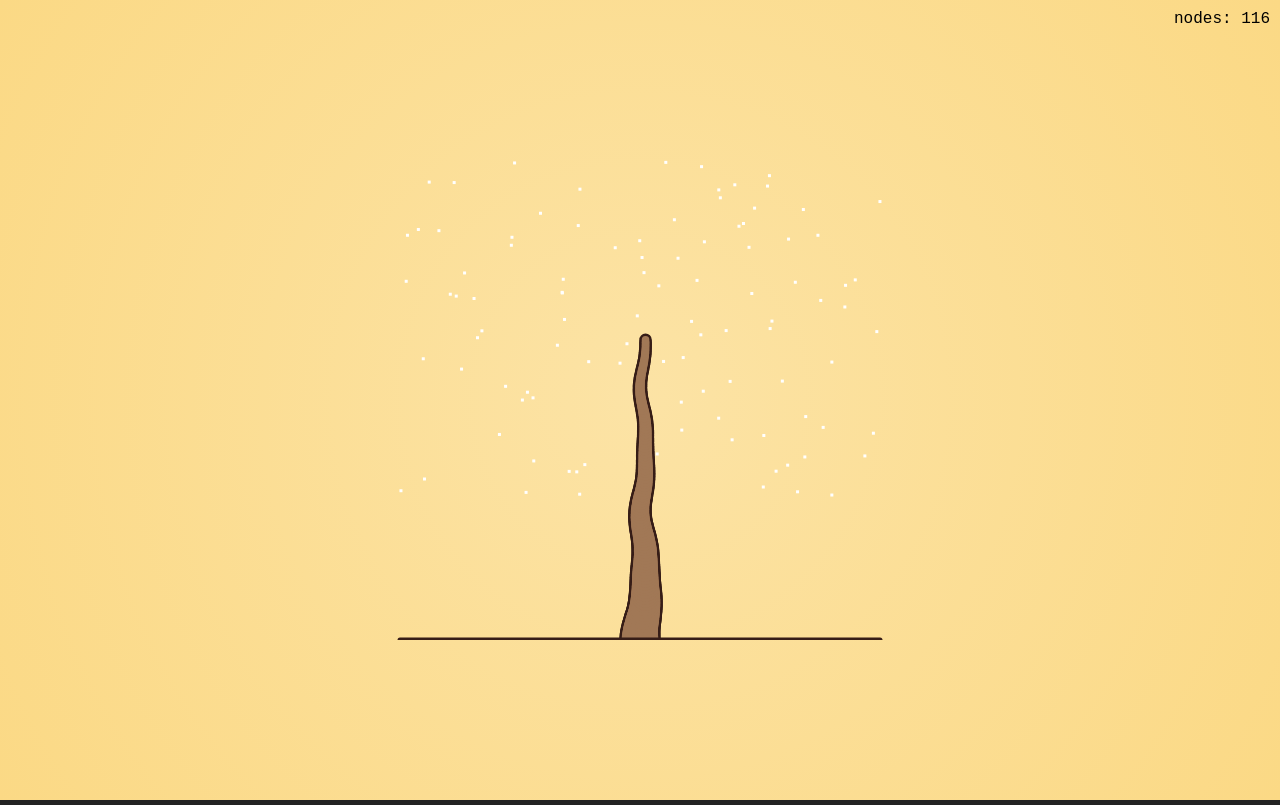
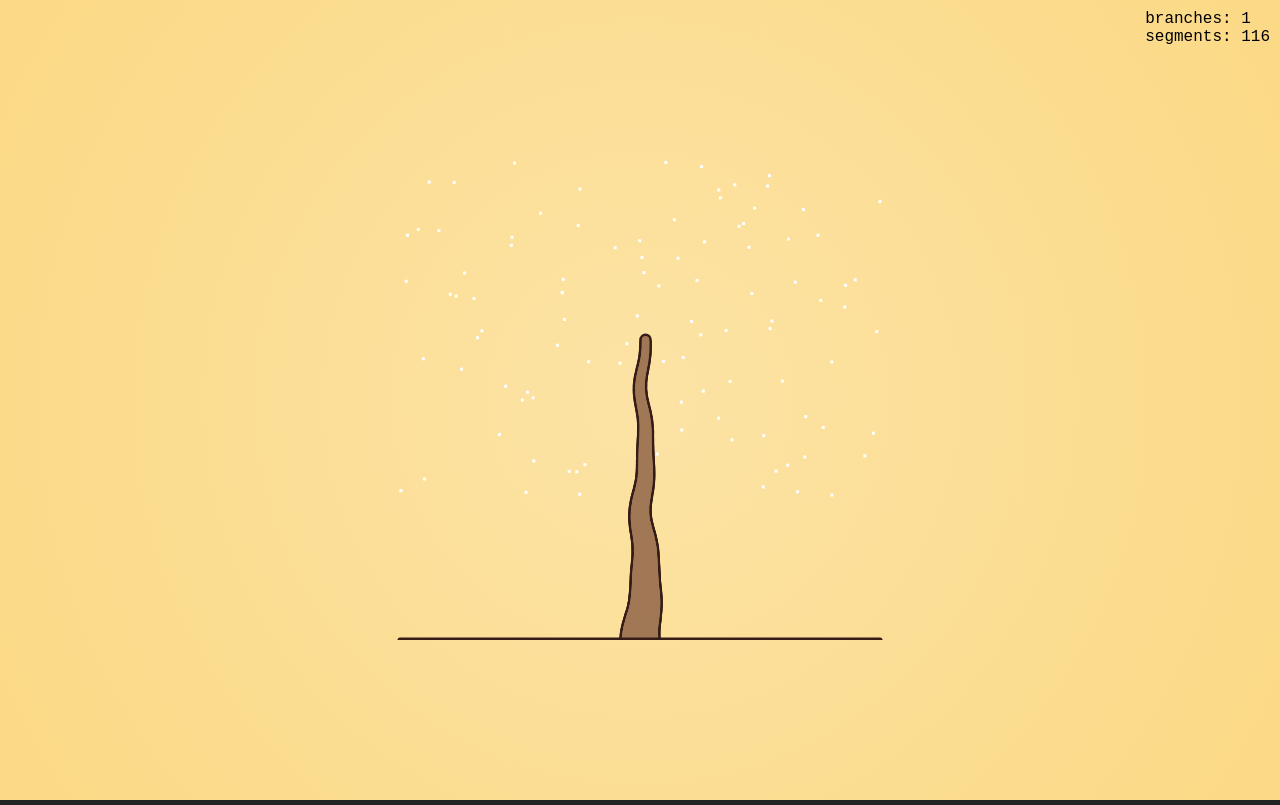
Before and after one commit to luciopaiva/tree, a plain HTML site: page index.html in a window 1280 px wide. Drawn offline with Linux system fonts and the light colour scheme.

Commit message:
Prepare for multiple branches

```diff
--- a/index.html
+++ b/index.html
@@ -44,7 +44,8 @@
 </head>
 <body>
 <div id="stats">
-    <p>nodes: <span id="nodes"></span></p>
+    <p>branches: <span id="branches"></span></p>
+    <p>segments: <span id="segments"></span></p>
 </div>
 
 </body>
--- a/index.js
+++ b/index.js
@@ -9,7 +9,8 @@ const BORDER_SIZE = 5;
 class App {
 
     constructor () {
-        this.nodesElem = document.getElementById("nodes");
+        this.branchesElem = document.getElementById("branches");
+        this.segmentsElem = document.getElementById("segments");
 
         this.canvas = document.createElement("canvas");
         this.ctx = this.canvas.getContext("2d");
@@ -35,7 +36,9 @@ class App {
     }
 
     reportMetrics() {
-        this.nodesElem.innerText = this.tree.trunk.segments.length.toString();
+        const branches = this.tree.branches;
+        this.branchesElem.innerText = branches.length.toString();
+        this.segmentsElem.innerText = branches.reduce((sum, branch) => sum + branch.segments.length, 0).toString();
     }
 
     keypress(event) {
@@ -96,15 +99,17 @@ class App {
         }
     }
 
-    doDrawTrunk(fixedWidthToAdd) {
+    doDrawBranches(fixedWidthToAdd) {
+        for (const branch of this.tree.branches) {
+            const segments = branch.segments;
             const aux = this.aux;
-        this.modelToView(this.tree.trunk.segments[0].pos, aux);
+            this.modelToView(segments[0].pos, aux);
             this.ctx.beginPath();
             this.ctx.moveTo(aux.x, aux.y);
-        for (let i = 1; i < this.tree.trunk.segments.length; i++) {
-            const point = this.tree.trunk.segments[i].pos;
+            for (let i = 1; i < segments.length; i++) {
+                const point = segments[i].pos;
                 this.modelToView(point, aux);
-            this.ctx.lineWidth = this.scaleX * this.tree.trunk.segments[i].width + fixedWidthToAdd;
+                this.ctx.lineWidth = this.scaleX * segments[i].width + fixedWidthToAdd;
                 this.ctx.lineTo(aux.x, aux.y);
 
                 this.ctx.stroke();
@@ -113,12 +118,13 @@ class App {
             }
             this.ctx.stroke();
         }
+    }
 
-    drawTrunk() {
+    drawBranches() {
         this.ctx.strokeStyle = this.strokeColor;
-        this.doDrawTrunk(BORDER_SIZE);
+        this.doDrawBranches(BORDER_SIZE);
         this.ctx.strokeStyle = this.woodColors[0];
-        this.doDrawTrunk(0);
+        this.doDrawBranches(0);
     }
 
     update() {
@@ -128,7 +134,7 @@ class App {
             this.ctx.clearRect(0, 0, this.width, this.height);
 
             this.drawAttractionPoints();
-            this.drawTrunk();
+            this.drawBranches();
             this.drawGround();
         }
 
--- a/tree.js
+++ b/tree.js
@@ -43,13 +43,14 @@ class Segment {
 
 class Branch {
     constructor (x, y, baseAngle, baseWidth) {
+        this.baseAngle = Math.PI + baseAngle;
         this.baseWidth = baseWidth;
-        this.minWidth = MIN_BRANCH_WIDTH_RATIO * this.baseWidth;
-        this.currentWidth = this.baseWidth;
-        this.baseAngle = Math.PI + baseAngle;
 
         /** @type {Segment[]} */
         this.segments = [new Segment(x, y, this.currentWidth)];
+
+        this.minWidth = MIN_BRANCH_WIDTH_RATIO * this.baseWidth;
+        this.currentWidth = this.baseWidth;
 
         this.aux = new Vector(0, 1);  // unit vector up
         this.angleTime = 0;
@@ -82,7 +83,10 @@ class Branch {
 export default class Tree {
 
     constructor () {
-        this.trunk = new Branch(0, 0, 0, TRUNK_WIDTH_IN_UNITS);
+        /** @type {Branch[]} */
+        this.branches = [];
+        const trunk = new Branch(0, 0, 0, TRUNK_WIDTH_IN_UNITS);
+        this.branches.push(trunk);
 
         this.attractionPoints = Array.from(Array(N_ATTRACTION_POINTS),
             () => new Vector(
@@ -92,6 +96,12 @@ export default class Tree {
     }
 
     update() {
-        this.trunk.update();
+        for (const attractionPoint of this.attractionPoints) {
+            for (const branch of this.branches) {
+                // todo
+            }
+        }
+
+        this.branches.forEach(branch => branch.update());
     }
 }
```
Also changed, not shown: 1 other file. Lines whose indentation alone changed are shown as unchanged.
